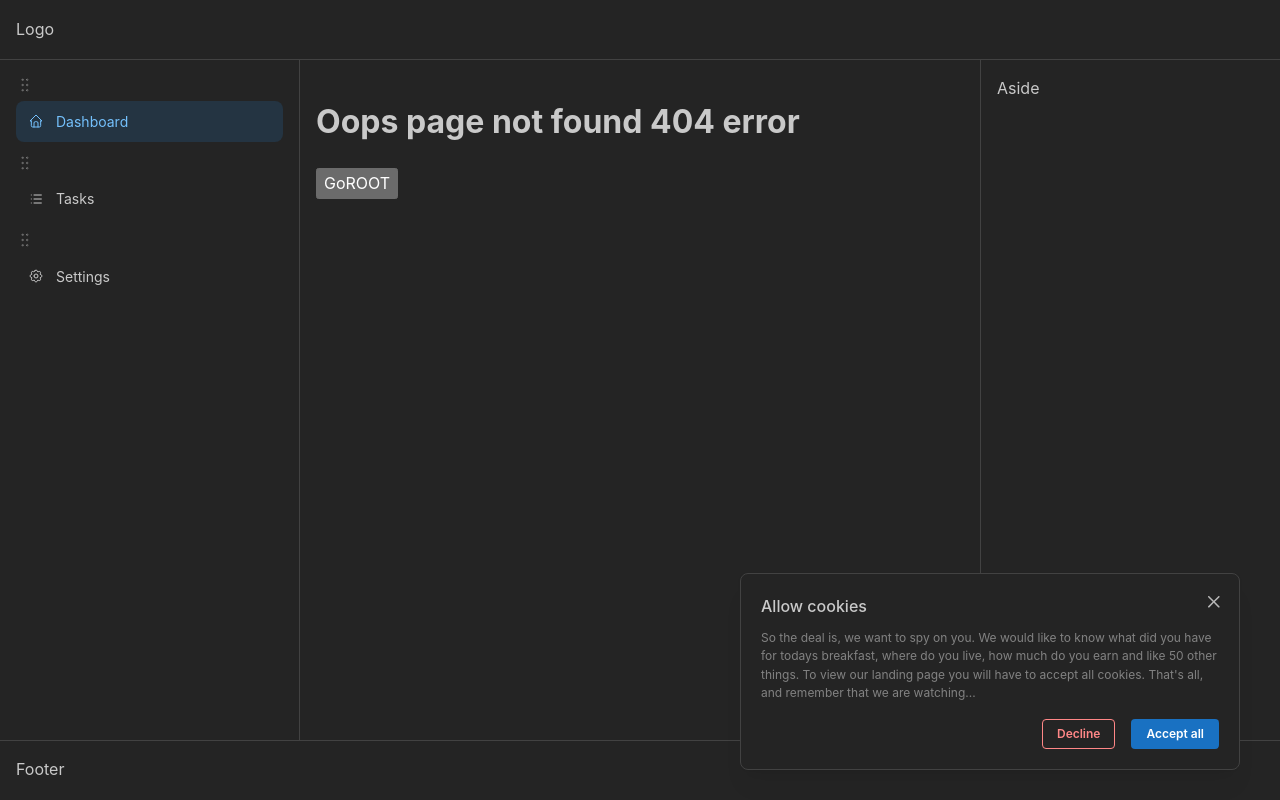
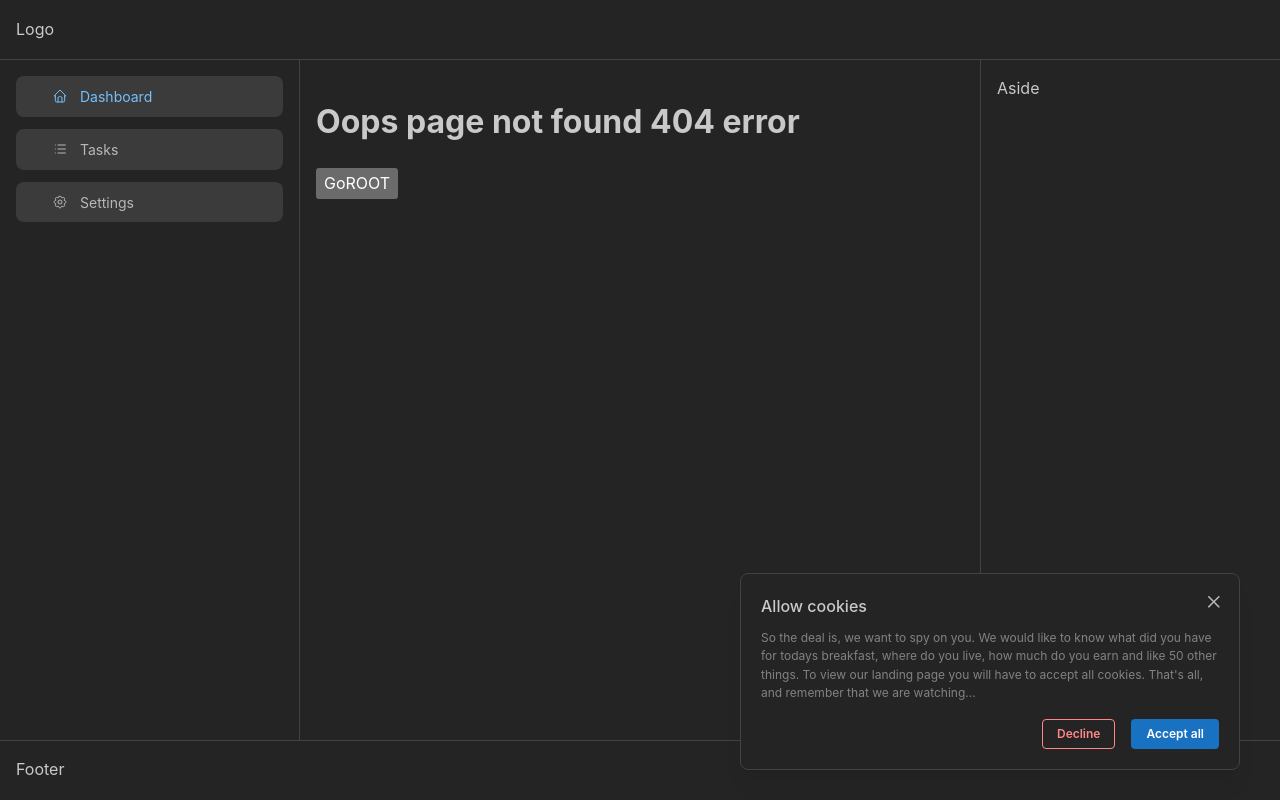
Before and after one commit to maxburbeliuk/ToDo, a React (Create React App) app: page /services/404 in a window 1280 px wide. Built offline with nearby package versions, Linux system fonts and the light colour scheme.

Commit message:
Fixed dnd NavLinks.js

```diff
--- a/src/components/NavLinks/DndListHandle.module.css
+++ b/src/components/NavLinks/DndListHandle.module.css
@@ -3,8 +3,6 @@
     align-items: center;
     border-radius: var(--mantine-radius-md);
     border: rem(1px) solid light-dark(var(--mantine-color-gray-2), var(--mantine-color-dark-5));
-    padding: var(--mantine-spacing-sm) var(--mantine-spacing-xl);
-    padding-left: calc(var(--mantine-spacing-xl) - var(--mantine-spacing-md));
     background-color: light-dark(var(--mantine-color-white), var(--mantine-color-dark-5));
     margin-bottom: var(--mantine-spacing-sm);
 }
@@ -13,18 +11,12 @@
     box-shadow: var(--mantine-shadow-sm);
 }
 
-.symbol {
-    font-size: rem(30px);
-    font-weight: 700;
-    width: rem(60px);
-}
-
 .dragHandle {
+    flex: 1;
     display: flex;
     align-items: center;
     justify-content: center;
     height: 100%;
     color: light-dark(var(--mantine-color-gray-6), var(--mantine-color-dark-1));
-    padding-left: var(--mantine-spacing-md);
-    padding-right: var(--mantine-spacing-md);
+
 }
--- a/src/components/NavLinks/NavLinks.js
+++ b/src/components/NavLinks/NavLinks.js
@@ -1,29 +1,29 @@
-import { NavLink } from '@mantine/core'
+import { Center, NavLink } from '@mantine/core'
 import { useState } from 'react'
-import data from './navLinksItems'
+import NAV_LINKS_ITEMS from './navLinksItems'
 import cx from 'clsx'
 import { rem } from '@mantine/core'
 import { useListState } from '@mantine/hooks'
 import { DragDropContext, Droppable, Draggable } from '@hello-pangea/dnd'
 import { IconGripVertical } from '@tabler/icons-react'
 import classes from './DndListHandle.module.css'
-import { Container } from '@mantine/core'
 
 const NavLinks = () => {
   const [active, setActive] = useState(0)
-  const [state, handlers] = useListState(data)
+
   const [isShown, setIsShown] = useState(false)
-  const items = state.map((item, index) => (
-    <Draggable key={item.label} index={index} draggableId={item.label}>
-      {(provided, snapshot) => (
-        <Container px={0} size="30rem">
-          {isShown && (
-            <div
-              style={{}}
-              {...provided.dragHandleProps}
-              className={classes.dragHandle}
-            ></div>
-          )}
+
+  const [state, handlers] = useListState(NAV_LINKS_ITEMS)
+
+  const computedIcon = (icon) => {
+    if (isShown) {
+      return (
+        <Center>
+          <Center
+            style={{
+              marginRight: '6px'
+            }}
+          >
             <IconGripVertical
               style={{
                 width: rem(18),
@@ -31,26 +31,52 @@ const NavLinks = () => {
               }}
               stroke={0.5}
             />
+          </Center>
+          {icon}
+        </Center>
+      )
+    }
+
+    return (
+      <Center
+        style={{
+          marginLeft: '24px'
+        }}
+      >
+        {icon}
+      </Center>
+    )
+  }
+  const items = state.map((item, index) => (
+    <Draggable key={item.label} index={index} draggableId={item.label}>
+      {(provided, snapshot) => (
+        <div
+          className={cx(classes.item, {
+            [classes.itemDragging]: snapshot.isDragging
+          })}
+          ref={provided.innerRef}
+          {...provided.draggableProps}
+        >
+          <div
+            {...provided.dragHandleProps}
+            className={classes.dragHandle}
+            onMouseMove={() => setIsShown(true)}
+            onMouseLeave={() => setIsShown(false)}
+          >
             <NavLink
               key={item.label}
               active={index === active}
               label={item.label}
-            description={item.description}
-            leftSection={item.icon}
+              leftSection={computedIcon(item.icon)}
               onClick={() => setActive(index)}
-            ref={provided.innerRef}
-            // onMouseEnter={() => setIsShown(true)}
-            // onMouseLeave={() => setIsShown(false)}
-            {...provided.draggableProps}
-            {...provided.dragHandleProps}
-            className={cx(classes.item, {
-              [classes.itemDragging]: snapshot.isDragging
-            })}
-          ></NavLink>
-        </Container>
+              variant="subtle"
+            />
+          </div>
+        </div>
       )}
     </Draggable>
   ))
+
   return (
     <DragDropContext
       onDragEnd={({ destination, source }) =>
--- a/src/components/NavLinks/navLinksItems.js
+++ b/src/components/NavLinks/navLinksItems.js
@@ -1,5 +1,6 @@
 import { IconSettings, IconList, IconHome } from '@tabler/icons-react'
-const data = [
+
+const NAV_LINKS_ITEMS = [
   {
     icon: <IconHome size="1rem" stroke={1.5} />,
     label: 'Dashboard'
@@ -10,4 +11,4 @@ const data = [
   },
   { icon: <IconSettings size="1rem" stroke={1.5} />, label: 'Settings' }
 ]
-export default data
+export default NAV_LINKS_ITEMS
```
Lines whose indentation alone changed are shown as unchanged.
